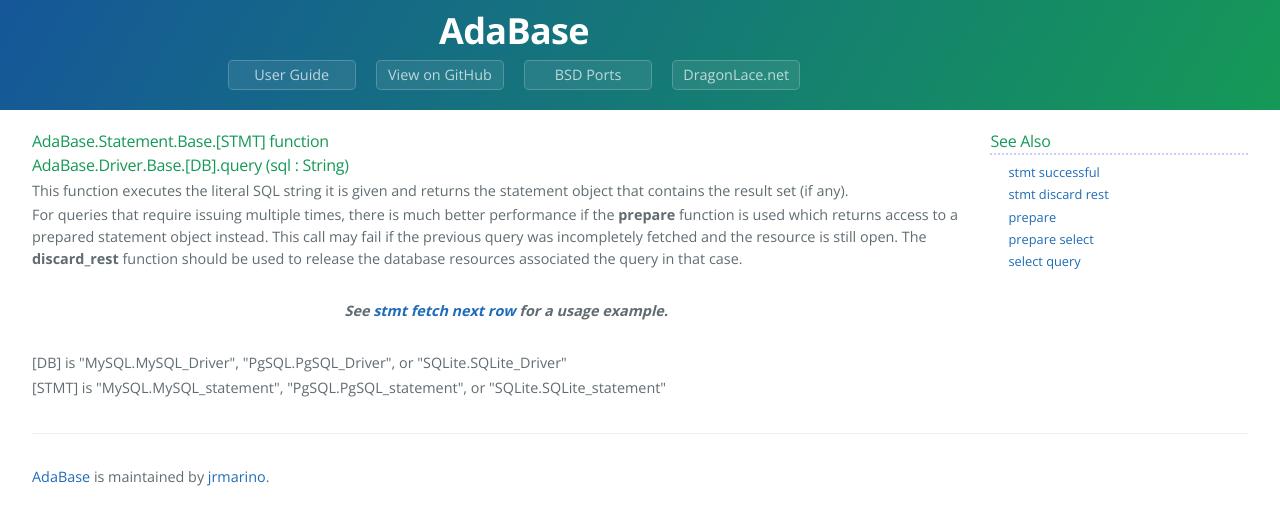
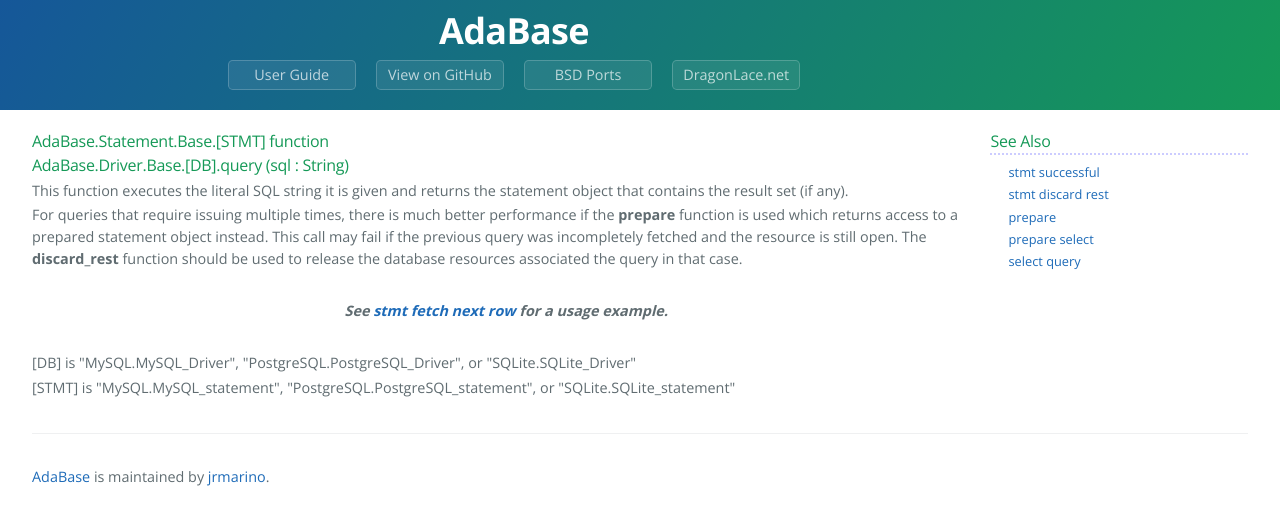
Before and after one commit to jrmarino/AdaBase, a Jekyll site: the page built from query.md, in a window 1280 px wide. Shown: the top 525 px of the page. Built offline with Jekyll 4.4.1, drawn with Linux system fonts in a browser that asks for light colours.

Commit message:
fix postgresql driver reference

```diff
--- a/_config.yml
+++ b/_config.yml
@@ -4,8 +4,8 @@
        path: ""
      values:
        layout: "default"
-       supported_drivers: '[DB] is "MySQL.MySQL_Driver", "PgSQL.PgSQL_Driver", or "SQLite.SQLite_Driver"'
-       supported_stmts: '[STMT] is "MySQL.MySQL_statement", "PgSQL.PgSQL_statement", or "SQLite.SQLite_statement"'
+       supported_drivers: '[DB] is "MySQL.MySQL_Driver", "PostgreSQL.PostgreSQL_Driver", or "SQLite.SQLite_Driver"'
+       supported_stmts: '[STMT] is "MySQL.MySQL_statement", "PostgreSQL.PostgreSQL_statement", or "SQLite.SQLite_statement"'
 
        trait_client: '<a href="trait_client.html">client traits</a>'
        f_trait_client_info: '<a href="trait_client.html">func trait_client_info</a>'
```
